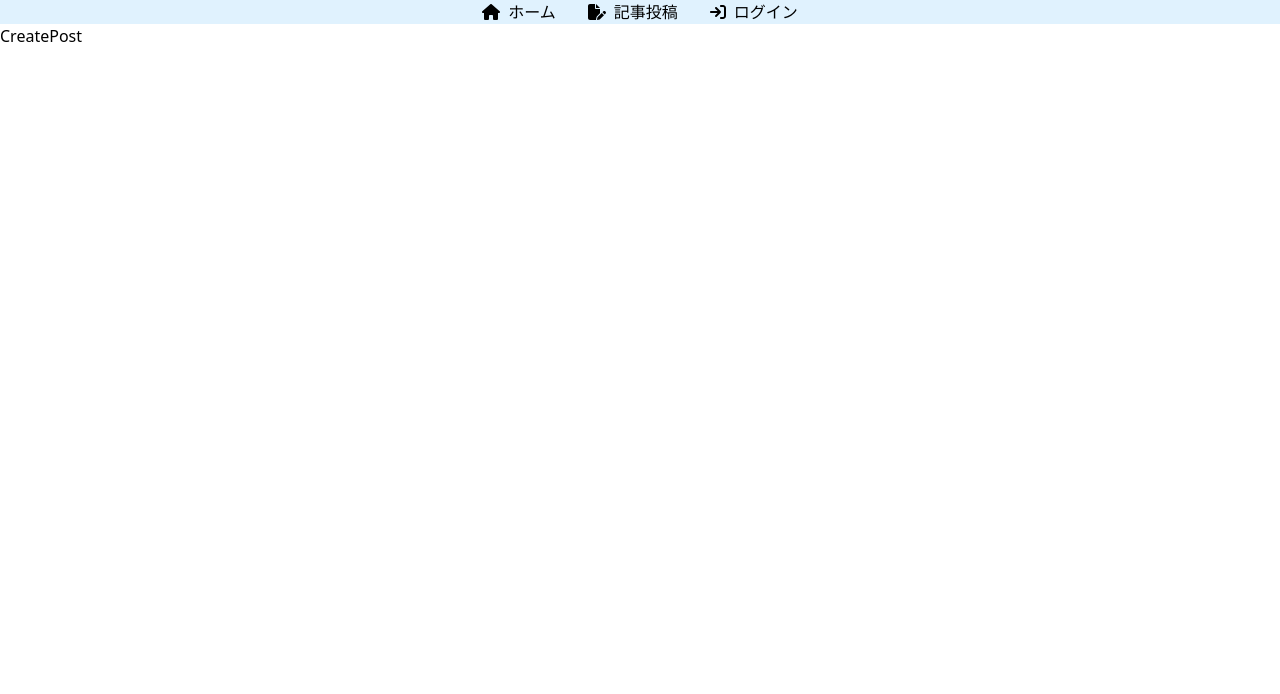
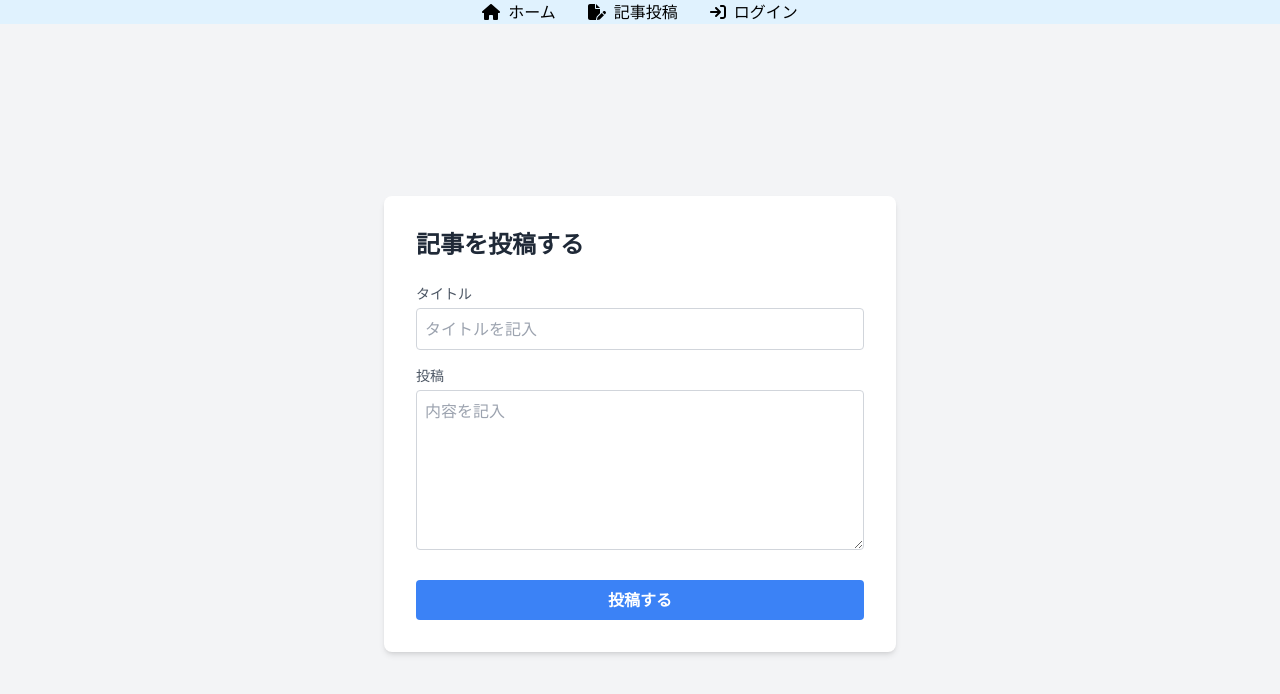
Before and after one commit to syunsuke-I/react_blog, a React (Create React App) app: page /createPost in a window 1280 px wide. Shown: the top 694 px of the page. Built offline with nearby package versions, Linux system fonts and the light colour scheme; the HTML template or start-up script is replaced by a standard one.

Commit message:
投稿のレイアウトまで

```diff
--- a/src/components/CreatePost.jsx
+++ b/src/components/CreatePost.jsx
@@ -1,7 +1,37 @@
 import React from "react"
 
 const CreatePost = () => {
-  return <div>CreatePost</div>
+
+
+return(
+<div className="min-h-screen bg-gray-100 flex items-center justify-center">
+  <div className="p-8 max-w-lg w-full bg-white rounded-lg shadow-md">
+    <h1 className="text-2xl font-bold text-gray-800 mb-6">記事を投稿する</h1>
+
+    <div className="mb-4">
+      <div className="text-sm font-medium text-gray-600">タイトル</div>
+      <input
+        type="text"
+        placeholder="タイトルを記入"
+        className="w-full p-2 border border-gray-300 rounded mt-1"
+      />
+    </div>
+
+    <div className="mb-6">
+      <div className="text-sm font-medium text-gray-600">投稿</div>
+      <textarea
+        placeholder="内容を記入"
+        className="w-full p-2 border border-gray-300 rounded mt-1 h-40"
+      ></textarea>
+    </div>
+
+    <button className="w-full bg-blue-500 hover:bg-blue-600 text-white font-bold py-2 px-4 rounded">
+      投稿する
+    </button>
+  </div>
+</div>
+
+  )
 };
 
 export default CreatePost;
--- a/src/components/Login.jsx
+++ b/src/components/Login.jsx
@@ -22,7 +22,7 @@ const Login = ({setIsAuth}) => {
         <p className="text-gray-600 mb-6">Googleアカウントを使用してログイン</p>
         <button
           onClick={loginInWithGoogle}
-          className="bg-red-500 hover:bg-red-600 w-full text-white font-bold py-2 px-4 rounded transition duration-200">
+          className="bg-blue-500 hover:bg-red-600 w-full text-white font-bold py-2 px-4 rounded transition duration-200">
           Login with Google
         </button>
       </div>
```
Also changed, not shown: src/components/NavBar.jsx (indentation only).
